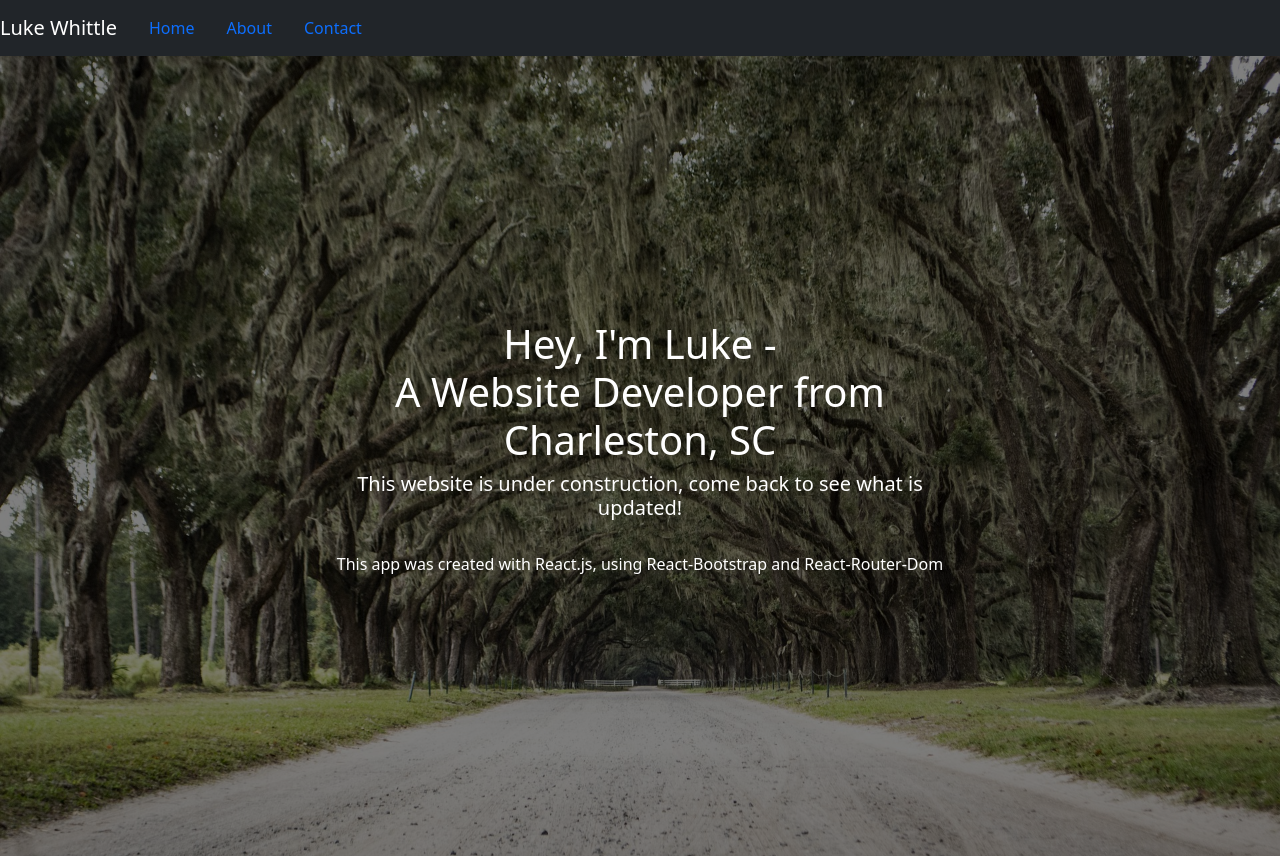
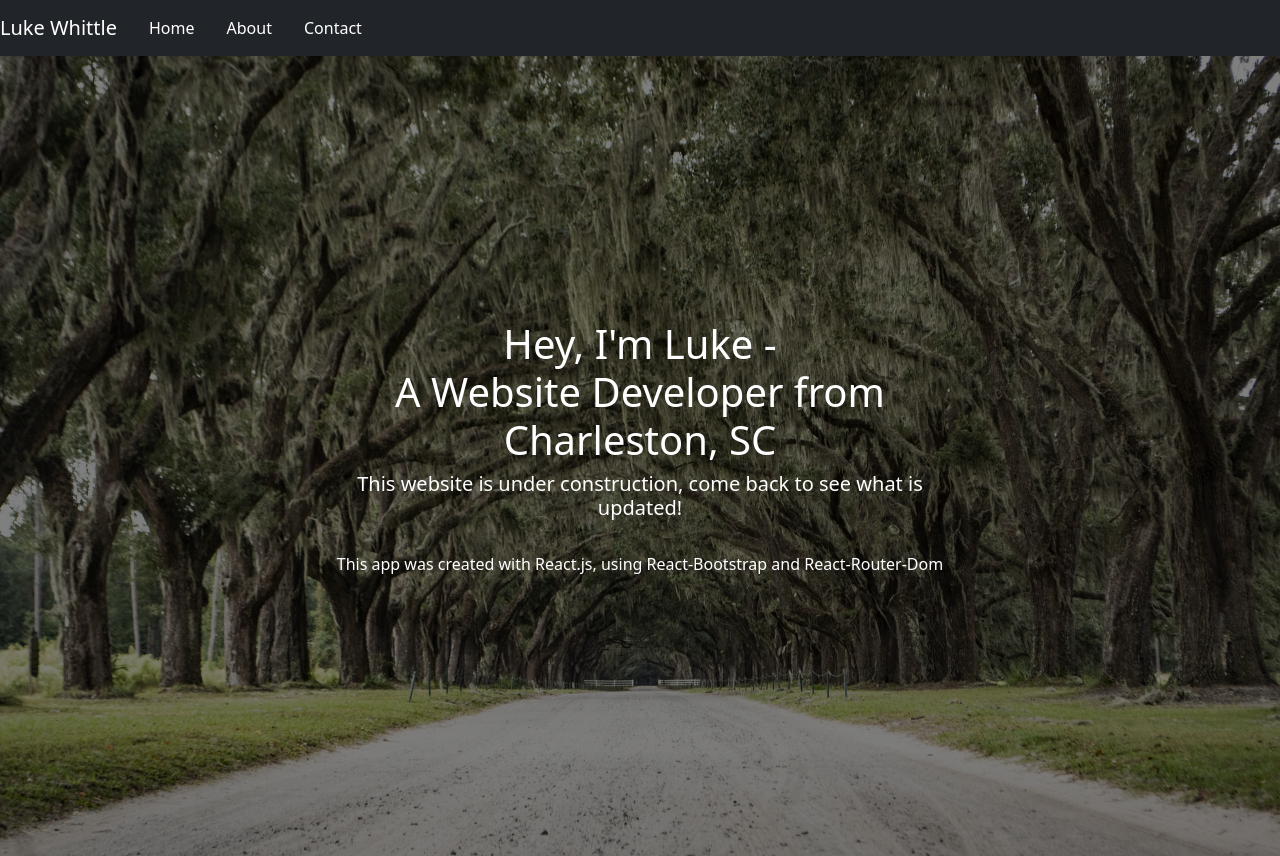
Before and after one commit to whittlel/luke-whittle-resume, a React (Create React App) app: page / in a window 1280 px wide. Built offline with nearby package versions, Linux system fonts and the light colour scheme.

Commit message:
link style change

```diff
--- a/src/Components/NavigationHeader.js
+++ b/src/Components/NavigationHeader.js
@@ -1,29 +1,30 @@
-
 import React from "react";
 import { Navbar, Nav } from "react-bootstrap";
 import { Link, Outlet } from "react-router-dom";
+import "bootstrap/dist/css/bootstrap.min.css";
+import "bootstrap/dist/js/bootstrap.bundle.min";
 
 class NavigationHeader extends React.Component {
-
-
   render() {
     return (
       <div>
-                <Navbar bg="dark" variant="dark" expand="md" >
-                    <Navbar.Brand as={Link} to='/'>Luke Whittle</Navbar.Brand>
-                    <Nav.Link as={Link} to="/">
+        <Navbar bg="dark" variant="dark" expand="md">
+          <Navbar.Brand style={{ color: "white" }} as={Link} to="/">
+            Luke Whittle
+          </Navbar.Brand>
+          <Nav.Link style={{ color: "white" }} as={Link} to="/">
             Home
           </Nav.Link>
-                    <Nav.Link as={Link} to="/About">
+          <Nav.Link style={{ color: "white" }} as={Link} to="/About">
             About
           </Nav.Link>
-                    <Nav.Link as={Link} to="/Contact">
+          <Nav.Link style={{ color: "white" }} as={Link} to="/Contact">
             Contact
           </Nav.Link>
         </Navbar>
         <Outlet />
       </div>
-        )
+    );
   }
 }
 
```
Lines whose indentation alone changed are shown as unchanged.
